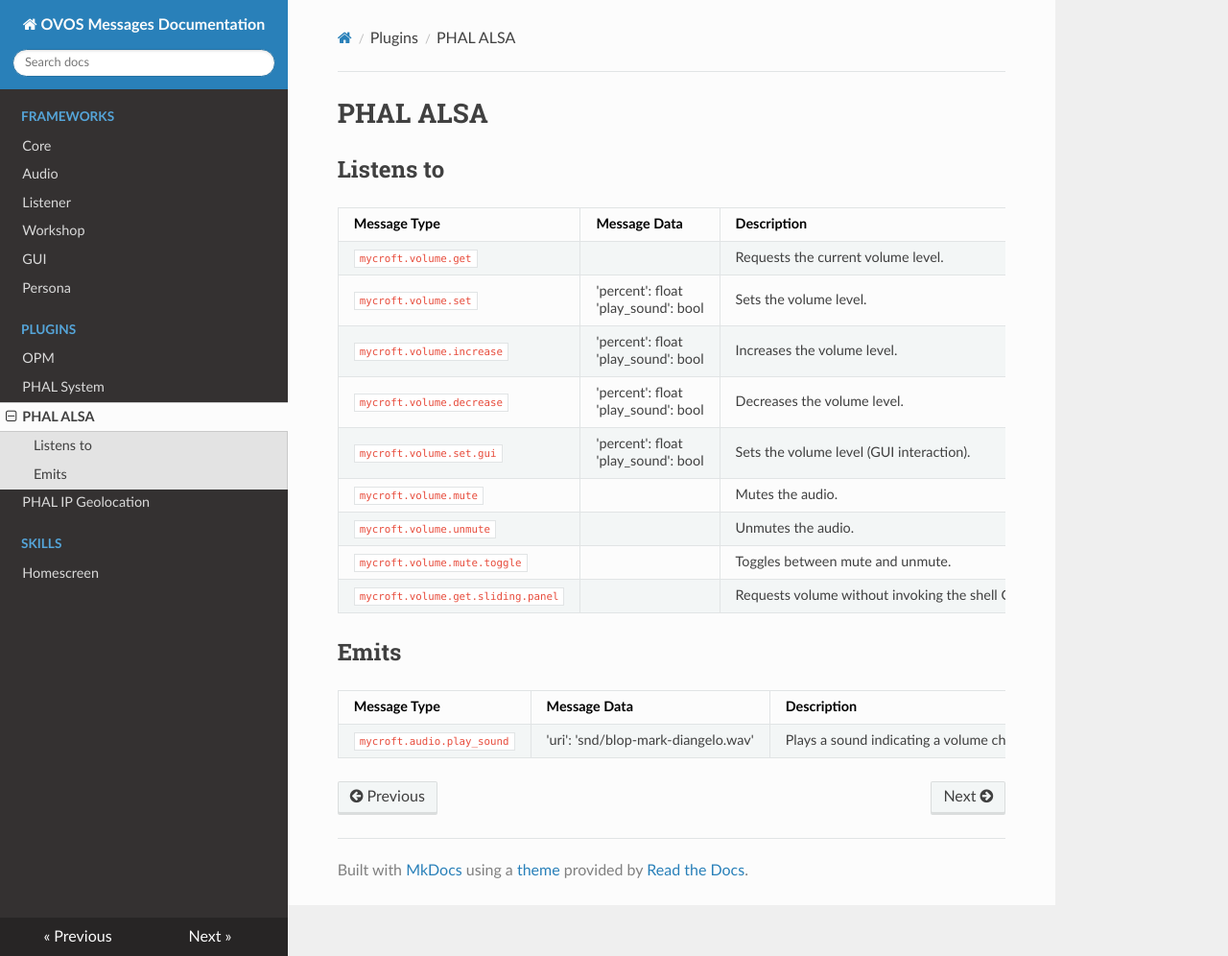
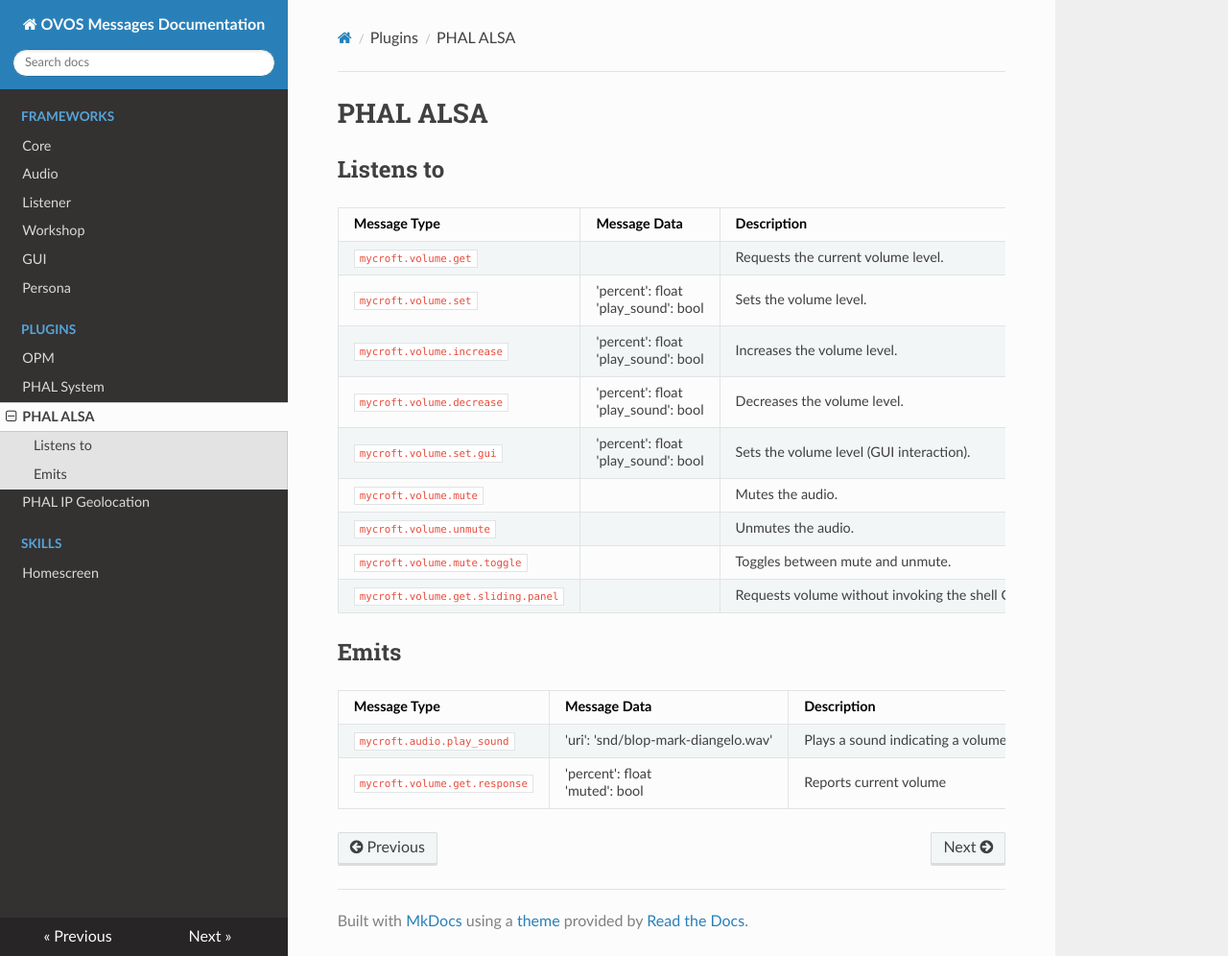
Before and after one commit to OpenVoiceOS/message_spec, an MkDocs documentation site: the page built from docs/PHAL_alsa.md, in a window 1280 px wide and 996 px high. Shown: the whole window at 96% size. Built offline with MkDocs 1.6.1, drawn with Linux system fonts in a browser that asks for light colours; nearby versions of some CDN libraries.

Commit message:
update phal_alsa.md

```diff
--- a/docs/PHAL_alsa.md
+++ b/docs/PHAL_alsa.md
@@ -16,6 +16,7 @@
 
 ## Emits
 
-| Message Type               | Message Data                        | Description                               | Handled by |
-|----------------------------|-------------------------------------|-------------------------------------------|------------|
-| `mycroft.audio.play_sound` | 'uri': 'snd/blop-mark-diangelo.wav' | Plays a sound indicating a volume change. | set_volume |
+| Message Type                  | Message Data                        | Description                               | Emitted by / In response to |
+|-------------------------------|-------------------------------------|-------------------------------------------|-----------------------------|
+| `mycroft.audio.play_sound`    | 'uri': 'snd/blop-mark-diangelo.wav' | Plays a sound indicating a volume change. | set_volume                  |
+| `mycroft.volume.get.response` | 'percent': float <br> 'muted': bool | Reports current volume                    | `mycroft.volume.get`        |
```
Also changed, not shown: docs/phal_ipgeo.md (+1 -1 lines).
